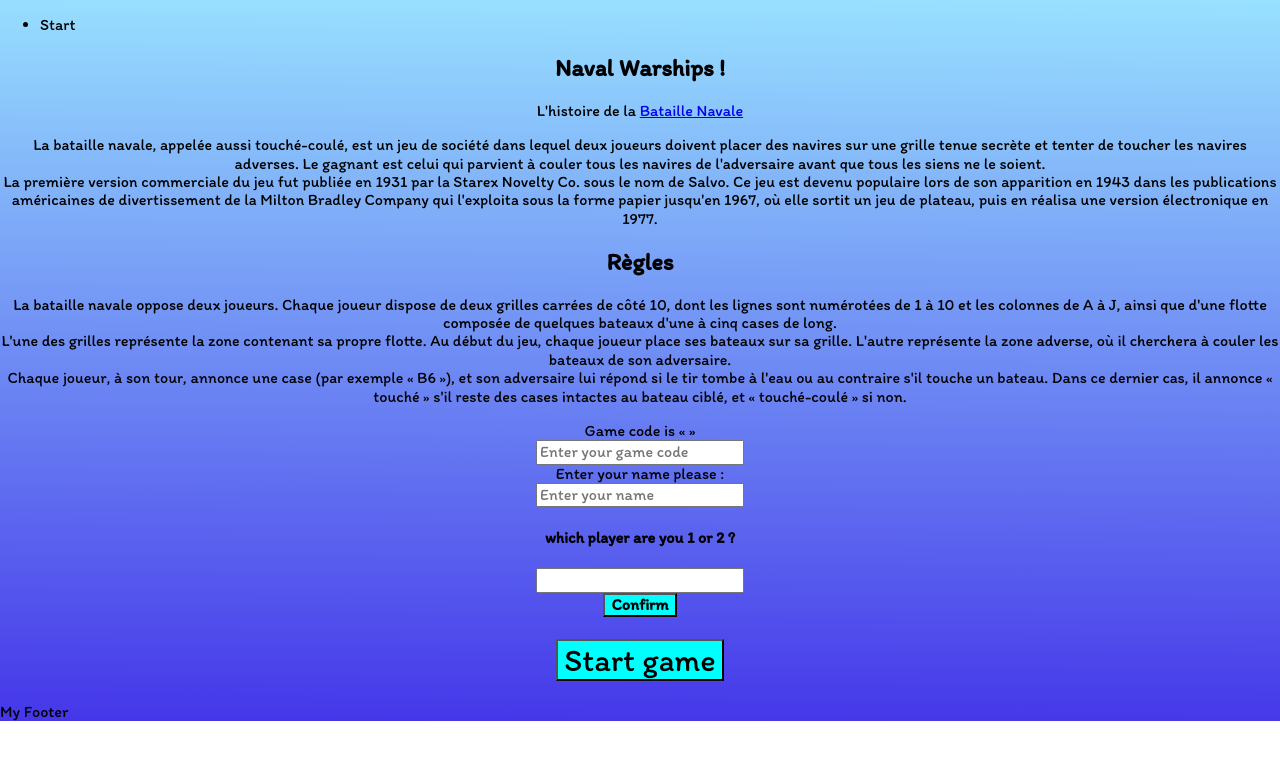
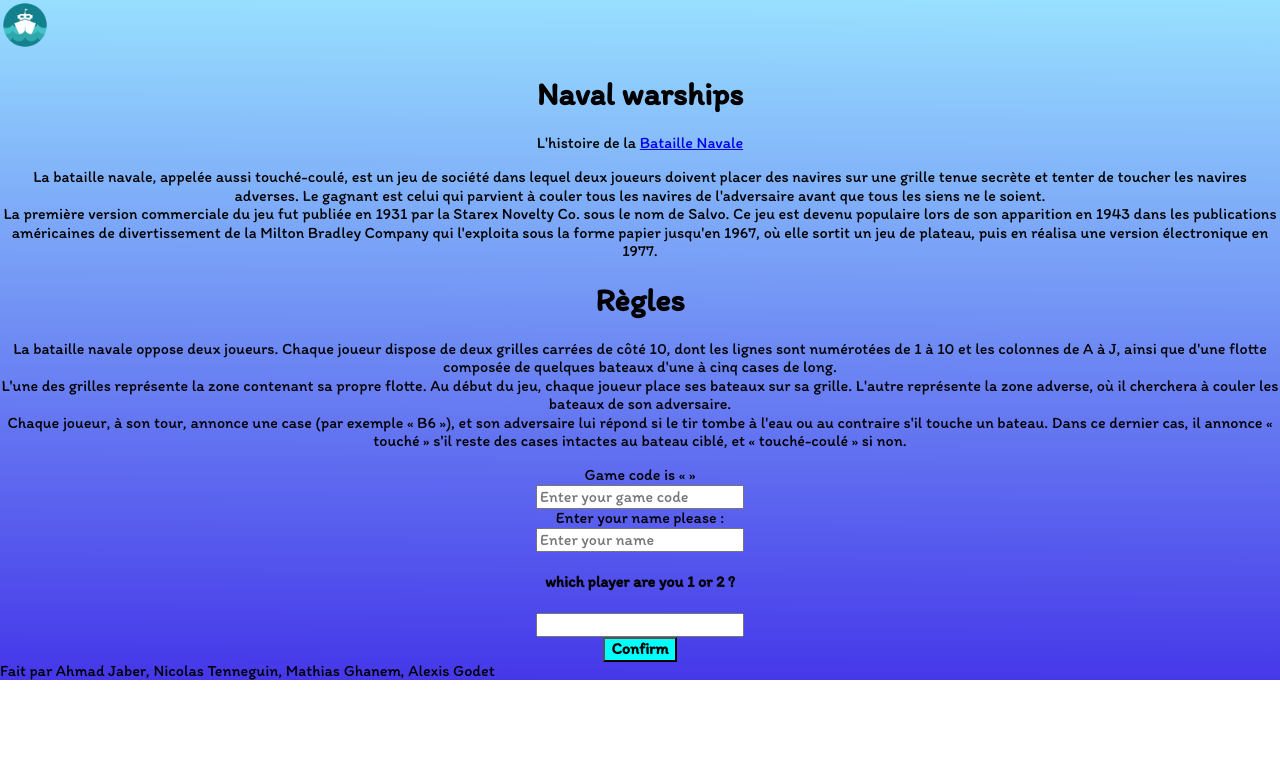
Before and after one commit to hard-tech/naval-warships, a React (Create React App) app: page / in a window 1280 px wide. Shown: the top 760 px of the page. Built offline with nearby package versions, Linux system fonts and the light colour scheme.

Commit message:
Nav et Footer

```diff
--- a/src/components/Footer.jsx
+++ b/src/components/Footer.jsx
@@ -4,7 +4,7 @@ export default class Footer extends Component {
   render() {
     return (
       <div>
-        My Footer
+        Fait par Ahmad Jaber, Nicolas Tenneguin, Mathias Ghanem, Alexis Godet
       </div>
     )
   }
--- a/src/components/Nav.jsx
+++ b/src/components/Nav.jsx
@@ -1,12 +1,12 @@
 import React, { Component } from 'react'
+import IconSite from "../Images/icon.png";
 
 export default class Nav extends Component {
   render() {
     return (
       <nav>
-        <ul>
-          <li>Start</li>
-        </ul>
+        <img src={IconSite} alt="Ico" width={50} />
+        <center><h1>Naval warships</h1></center>
       </nav>
     )
   }
--- a/src/page/Home.jsx
+++ b/src/page/Home.jsx
@@ -13,11 +13,10 @@ export default class Home extends Component {
       <div>
         <Nav />
         <center>
-          <h2>Naval Warships !</h2>
           <center>L'histoire de la <a href="https://fr.wikipedia.org/wiki/Bataille_navale_(jeu)" target="blank">Bataille Navale</a></center>
           <p>La bataille navale, appelée aussi touché-coulé, est un jeu de société dans lequel deux joueurs doivent placer des navires sur une grille tenue secrète et tenter de toucher les navires adverses. Le gagnant est celui qui parvient à couler tous les navires de l'adversaire avant que tous les siens ne le soient. <br />
           La première version commerciale du jeu fut publiée en 1931 par la Starex Novelty Co. sous le nom de Salvo. Ce jeu est devenu populaire lors de son apparition en 1943 dans les publications américaines de divertissement de la Milton Bradley Company qui l'exploita sous la forme papier jusqu'en 1967, où elle sortit un jeu de plateau, puis en réalisa une version électronique en 1977.</p>
-          <h2>Règles</h2>
+          <h1>Règles</h1>
           <p>La bataille navale oppose deux joueurs. Chaque joueur dispose de deux grilles carrées de côté 10, dont les lignes sont numérotées de 1 à 10 et les colonnes de A à J, ainsi que d'une flotte composée de quelques bateaux d'une à cinq cases de long. <br />L'une des grilles représente la zone contenant sa propre flotte. Au début du jeu, chaque joueur place ses bateaux sur sa grille. L'autre représente la zone adverse, où il cherchera à couler les bateaux de son adversaire.<br />Chaque joueur, à son tour, annonce une case (par exemple « B6 »), et son adversaire lui répond si le tir tombe à l'eau ou au contraire s'il touche un bateau. Dans ce dernier cas, il annonce « touché » s'il reste des cases intactes au bateau ciblé, et « touché-coulé » si non.</p>
 
           <form onSubmit={SubmitForm} className="d-flex justify-content-center flex-column align-content-center align-items-center">
@@ -82,11 +81,6 @@ export default class Home extends Component {
           <b className="m-1">Confirm</b>
         </button>
         </form>
-
-
-          <h1><Link to="/Game">
-            <button>Start game</button>
-            </Link></h1>
         </center>
         <Footer />
       </div>
```
